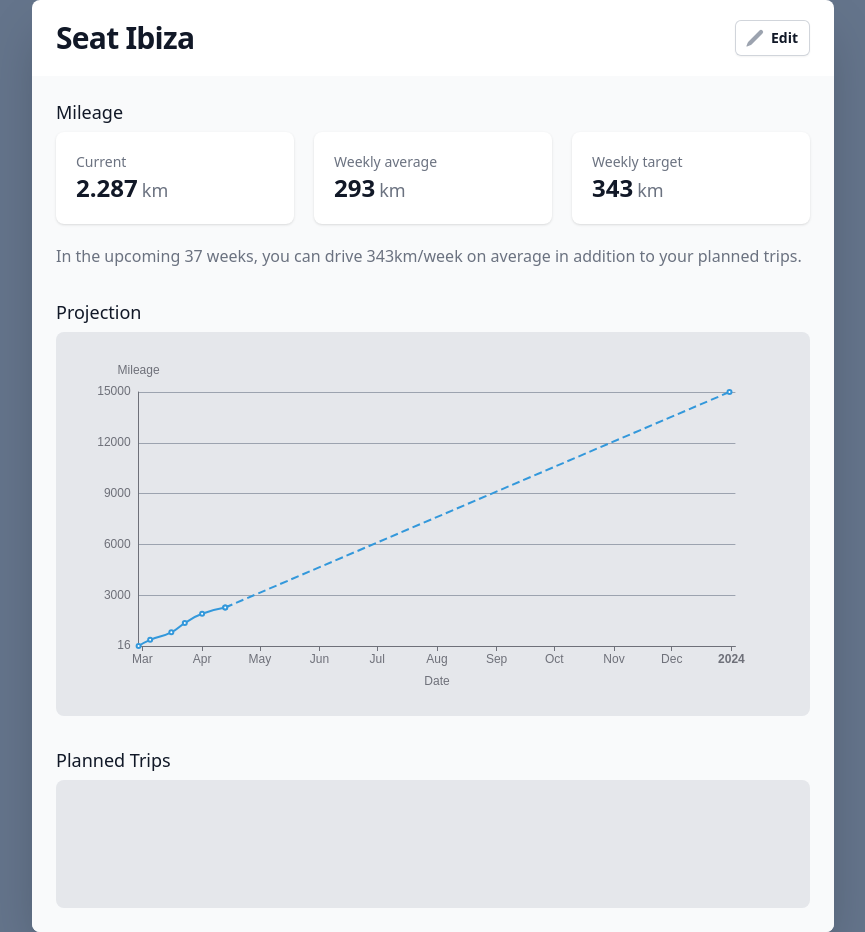
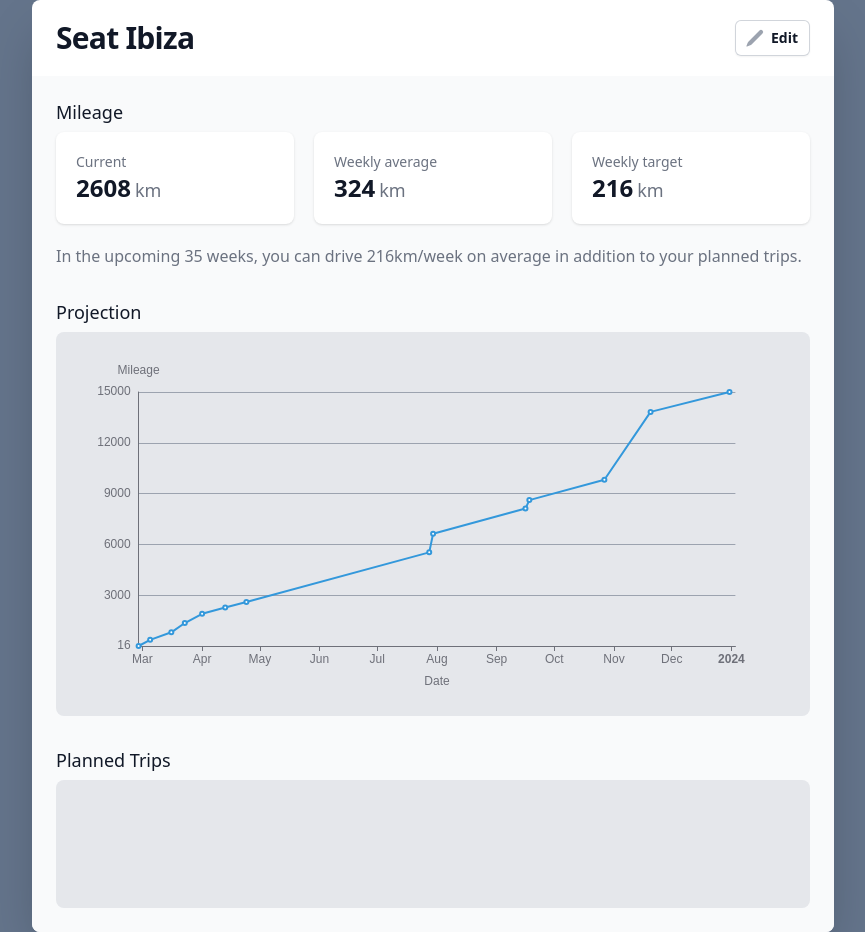
Before and after one commit to dhegedues/plan-my-miles, a React (Vite) app: page / in a window 1280 px wide. Shown: the whole page, without its empty margins (207-1072 px from the left). Built offline with nearby package versions, Linux system fonts and the light colour scheme; a web font is replaced by a local one.

Commit message:
"Planned Trips" and improved state management

```diff
--- a/src/components/DashboardComponents/Chart.jsx
+++ b/src/components/DashboardComponents/Chart.jsx
@@ -1,22 +1,7 @@
-import { useEffect } from "react";
+import { useEffect, useState } from "react";
 import { init } from "echarts";
 
-function Chart() {
-
-  const mileageHistory = [
-    ["2023-02-27", 16],
-    ["2023-03-05", 378],
-    ["2023-03-16", 824],
-    ["2023-03-23", 1371],
-    ["2023-04-01", 1918],
-    ["2023-04-13", 2287]
-  ]
-
-  const mileageProjection = [
-    ["2023-04-13", 2287],
-    ["2023-12-31", 15000]
-  ]
-
+function Chart({combinedHistory}) {
   let monthsToShow = 12;
   let isSmallScreen = true;
 
@@ -69,20 +54,18 @@
     },
     series: [
       {
-        data: mileageHistory,
+        data: combinedHistory,
         type: 'line',
-        smooth: true
-      },
-      {
-        data: mileageProjection,
-        type: 'line',
-        smooth: true,
-        lineStyle: {
-          type: 'dashed'
+        markArea: {
+          itemStyle: {
+            color: 'rgba(0, 0, 0, 0.1)',
+          },
+          data: []
         }
       }
     ]
   };
+
 
   useEffect(() => {
     const loadOption = () => {
@@ -99,13 +82,14 @@
 
     const chart = init(document.getElementById('chart'));
     window.addEventListener("resize", handleWindowResize);
+
     loadOption();
 
     return () => {
       chart.dispose();
       window.removeEventListener("resize", handleWindowResize);
     }
-  }, []);
+  }, [combinedHistory]);
 
   return (
     <div id="chart" className="w-full h-[24rem] max-h-screen ml-[8px]"></div>
--- a/src/components/DashboardComponents/DashboardContent.jsx
+++ b/src/components/DashboardComponents/DashboardContent.jsx
@@ -1,12 +1,98 @@
 import MileageStats from "./MileageStats";
 import Projection from "./Projection";
 import Trips from "./Trips";
+import { daysBetween } from "../../utils/dates";
+import { useEffect, useState } from "react";
 
 function DashboardContent() {
+  const [mileageUnit, setMileageUnit] = useState('km');
+  const [minMileage, setMinMileage] = useState(16);
+  const [maxMileage, setMaxMileage] = useState(15000);
+  const [currentMileage, setCurrentMileage] = useState(2608);
+  const [currentDate, setCurrentDate] = useState("2023-04-24");
+  const [minDate, setMinDate] = useState("2023-02-27");
+  const [maxDate, setMaxDate] = useState("2023-12-31");
+
+  const [mileageHistory, setMileageHistory] = useState([
+    [minDate, minMileage],
+    ["2023-03-05", 378],
+    ["2023-03-16", 824],
+    ["2023-03-23", 1371],
+    ["2023-04-01", 1918],
+    ["2023-04-13", 2287],
+    [currentDate, currentMileage],
+    [maxDate, maxMileage]
+  ]);
+
+  const [trips, setTrips] = useState([
+    {
+      startDate: "2023-07-28",
+      endDate: "2023-07-30",
+      mileageNeeded: 1100,
+      name: "Innsbruck"
+    },
+    {
+      startDate: "2023-09-16",
+      endDate: "2023-09-18",
+      mileageNeeded: 500,
+      name: "Test"
+    },
+    {
+      startDate: "2023-10-27",
+      endDate: "2023-11-20",
+      mileageNeeded: 4000,
+      name: "Spanien"
+    }
+  ]);
+
+  const [tripsMileage, setTripsMileage] = useState(sumTripsMileages());
+  const [tripsDays, setTripsDays] = useState(sumTripsDays());
+  const [availableDays, setAvailableDays] = useState(daysBetween(currentDate, maxDate) - tripsDays);
+  const [availableMileage, setAvailableMileage] = useState(maxMileage - currentMileage - tripsMileage);
+  const [allowedMileagePerDay, setAllowedMileagePerDay] = useState(availableMileage / availableDays);
+  const [weeklyAverage, setWeeklyAverage] = useState(calcWeeklyAverage());
+  const [remainingWeeks, setRemainingWeeks] = useState(calcRemainingWeeks());
+
+  function sumTripsMileages() {
+    return trips.reduce((accumulator, currentTrip) => accumulator + currentTrip.mileageNeeded, 0);
+  }
+
+  function sumTripsDays() {
+    return trips.reduce((accumulator, currentTrip) => {
+      return accumulator + daysBetween(currentTrip.startDate, currentTrip.endDate) + 1;
+    }, 0);
+  }
+
+  function calcWeeklyAverage() {
+    return ((currentMileage - minMileage) / daysBetween(minDate, currentDate)) * 7;
+  }
+
+  function calcRemainingWeeks() {
+    return daysBetween(currentDate, maxDate) / 7;
+  }
+
+  useEffect(() => {
+    setTripsMileage(sumTripsMileages());
+    setTripsDays(sumTripsDays());
+  }, [trips]);
+
+  useEffect(() => {
+    setAvailableMileage(maxMileage - currentMileage - tripsMileage);
+  }, [maxMileage, currentMileage, tripsMileage]);
+
+  useEffect(() => {
+    setAvailableDays(daysBetween(currentDate, maxDate) - tripsDays);
+    setRemainingWeeks(calcRemainingWeeks());
+  }, [currentDate, maxDate, tripsDays]);
+
+  useEffect(() => {
+    setAllowedMileagePerDay(availableMileage / availableDays);
+  }, [availableMileage, availableDays]);
+
   return (
     <div className="bg-gray-50 px-4 py-5 sm:p-6 flex flex-col gap-8">
-      <MileageStats />
-      <Projection />
+      <MileageStats currentMileage={currentMileage} weeklyAverage={weeklyAverage} allowedMileagePerDay={allowedMileagePerDay} remainingWeeks={remainingWeeks} mileageUnit={mileageUnit} />
+      <Projection mileageHistory={mileageHistory} trips={trips} allowedMileagePerDay={allowedMileagePerDay}/>
       <Trips />
     </div>
   )
--- a/src/components/DashboardComponents/MileageStats.jsx
+++ b/src/components/DashboardComponents/MileageStats.jsx
@@ -1,10 +1,18 @@
-const cards = [
-  { name: 'Current', amount: '2.287', unit: 'km', essential: true },
-  { name: 'Weekly average', amount: '293', unit: 'km', essential: false },
-  { name: 'Weekly target', amount: '343', unit: 'km', essential: true },
-]
+import { useEffect, useState } from "react";
 
-function MileageStats() {
+function MileageStats({mileageUnit, currentMileage, weeklyAverage, allowedMileagePerDay, remainingWeeks}) {
+  const [weeklyTarget, setWeeklyTarget] = useState(allowedMileagePerDay*7);
+
+  const cards = [
+    { name: 'Current', amount: currentMileage, essential: true },
+    { name: 'Weekly average', amount: Math.floor(weeklyAverage), essential: false },
+    { name: 'Weekly target', amount: Math.floor(weeklyTarget), essential: true },
+  ]
+
+  useEffect(() => {
+    setWeeklyTarget(allowedMileagePerDay*7);
+  }, [allowedMileagePerDay]);
+
   return (
     <div>
       <h2 className="text-lg font-medium leading-6 text-gray-900">Mileage</h2>
@@ -17,7 +25,7 @@
                   <dt className="truncate text-sm font-medium text-gray-500">{card.name}</dt>
                   <dd>
                     <span className="font-semibold text-xl sm:text-2xl text-gray-900">{card.amount}</span>
-                    <span className="ml-1 font-light text-gray-500 text-lg">{card.unit}</span>
+                    <span className="ml-1 font-light text-gray-500 text-lg">{mileageUnit}</span>
                   </dd>
                 </dl>
               </div>
@@ -26,7 +34,7 @@
         ))}
       </div>
       <div className="mt-5 text-gray-500">
-          In the upcoming 37 weeks, you can drive 343km/week on average in addition to your planned trips.
+          In the upcoming {Math.floor(remainingWeeks)} weeks, you can drive {Math.floor(weeklyTarget)+mileageUnit}/week on average in addition to your planned trips.
       </div>
     </div>
   )
--- a/src/components/DashboardComponents/Projection.jsx
+++ b/src/components/DashboardComponents/Projection.jsx
@@ -1,11 +1,44 @@
-import Chart from "./Chart"
+import Chart from "./Chart";
+import { daysBetween } from "../../utils/dates";
+import { useEffect, useState } from "react";
 
-function Projection() {
+function Projection({mileageHistory, trips, allowedMileagePerDay}) {
+
+  const [combinedHistory, setCombinedHistory] = useState(combineHistories());
+
+  function allowedMileageBetweenDates(date1, date2) {
+    const daysBetweenEntries = daysBetween(date1, date2);
+    return daysBetweenEntries * allowedMileagePerDay;
+  }
+
+  function combineHistories() {
+    return mileageHistory.reduce((accumulator, currentEntry, index) => {
+      const newHistory = [...accumulator, currentEntry];
+      if (index + 1 === mileageHistory.length-1) {
+        trips.forEach(trip => {
+          const latestInNewHistory = newHistory.slice(-1)[0];
+          const latestDate = latestInNewHistory[0];
+          const latestMileage = latestInNewHistory[1];
+          const tripStartMileage =  latestMileage + allowedMileageBetweenDates(latestDate, trip.startDate);
+          const tripEndMileage = tripStartMileage + trip.mileageNeeded;
+          newHistory.push([trip.startDate, tripStartMileage]);
+          newHistory.push([trip.endDate, tripEndMileage]);
+        })
+      }
+      return newHistory;
+    }, []);
+  }
+
+  useEffect(() => {
+    setCombinedHistory(combineHistories());
+  }, [mileageHistory, trips]);
+
+
   return (
     <div>
       <h2 className="text-lg font-medium leading-6 text-gray-900">Projection</h2>
       <div className="mt-2 overflow-hidden rounded-lg bg-gray-200">
-        <Chart />
+        <Chart combinedHistory={combinedHistory} />
       </div>
     </div>
   )
--- /dev/null
+++ b/src/utils/dates.js
@@ -0,0 +1,5 @@
+export function daysBetween(startDateString, endDateString) {
+  const startDate = new Date(startDateString);
+  const endDate = new Date(endDateString);
+  return (endDate.getTime() - startDate.getTime()) / (1000 * 3600 * 24);
+}
```
